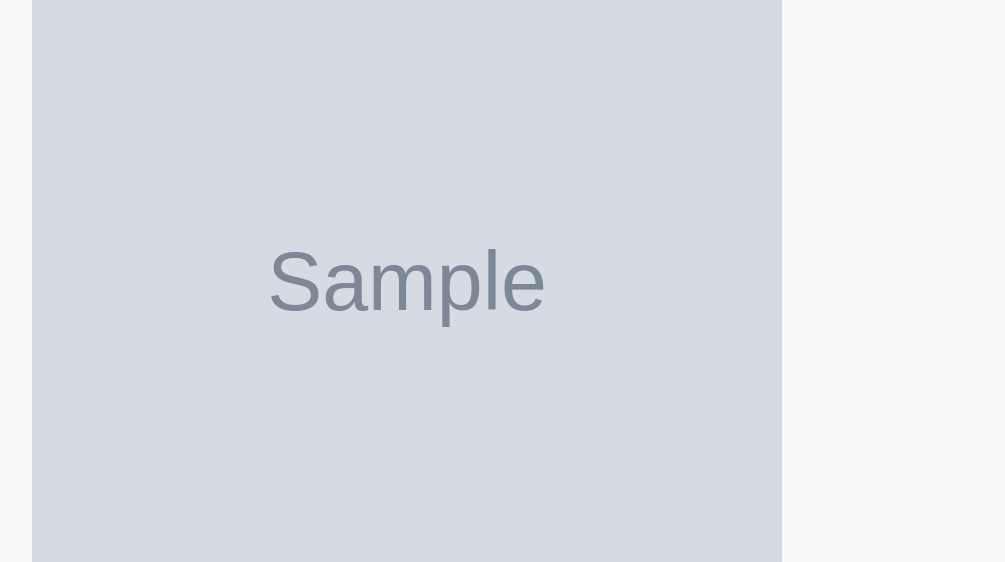
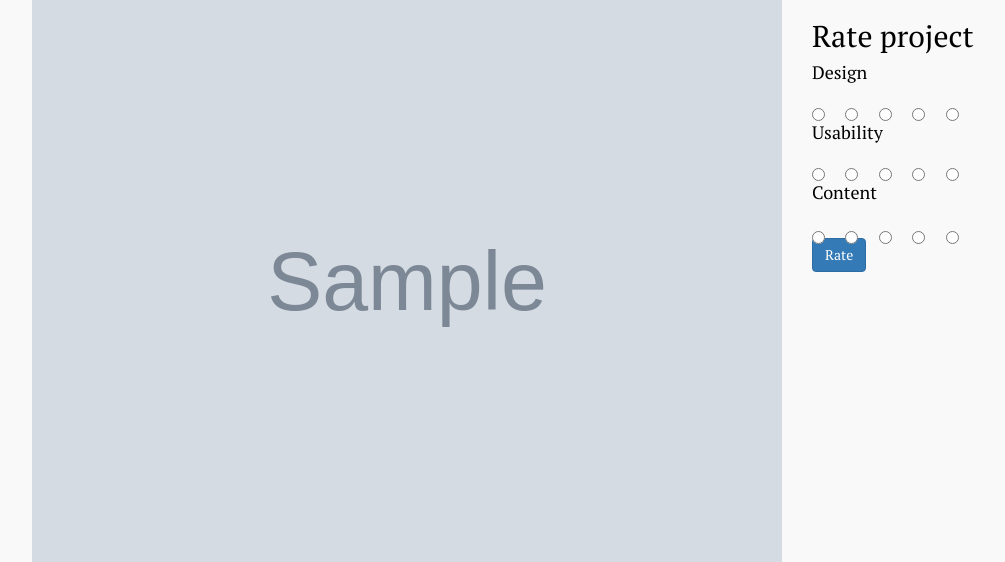
Before and after one commit to Collin9726/app.grade, a Django app: template gradeapp/templates/project.html in a window 1280 px wide. Shown: the top 562 px of the page, without its empty margins (38-1043 px from the left). Run offline with Django 3.2, Linux system fonts and the light colour scheme; the template is opened without the code that fills it: most values are stand-ins (such as "Sample title", 1, 10 or a date in 2020); grey boxes marked "Sample" are stand-in pictures; some libraries are stand-ins or nearby versions.

Commit message:
let a user rate a project

```diff
--- a/gradeapp/templates/project.html
+++ b/gradeapp/templates/project.html
@@ -7,7 +7,7 @@
 
 <div class="container">
     <div class="row">
-        <div class="col-xs-8">
+        <div class="col-xs-12 col-md-8">
             <img src="{{project.cover_image.url}}" alt="Project cover image">
             <hr>
             <h2>{{project.title}}</h2>
@@ -23,9 +23,74 @@
                 <li>Overall: {{project.overall_score}}</li>
             </ul>
         </div>
+        <div class="col-xs-12 col-md-4">
+            <h2>Rate project</h2>
+            <form id="rating_form">
+                {%csrf_token%}
+
+                <h4>Design</h4>
+                <label class="radio-inline">
+                    <input type="radio" name="designradio" value="1">
+                </label>
+                <label class="radio-inline">
+                    <input type="radio" name="designradio" value="2">
+                </label>
+                <label class="radio-inline">
+                    <input type="radio" name="designradio" value="3">
+                </label>
+                <label class="radio-inline">
+                    <input type="radio" name="designradio" value="4">
+                </label>
+                <label class="radio-inline">
+                    <input type="radio" name="designradio" value="5">
+                </label>
+
+                <h4>Usability</h4>
+                <label class="radio-inline">
+                    <input type="radio" name="usabilityradio" value="1">
+                </label>
+                <label class="radio-inline">
+                    <input type="radio" name="usabilityradio" value="2">
+                </label>
+                <label class="radio-inline">
+                    <input type="radio" name="usabilityradio" value="3">
+                </label>
+                <label class="radio-inline">
+                    <input type="radio" name="usabilityradio" value="4">
+                </label>
+                <label class="radio-inline">
+                    <input type="radio" name="usabilityradio" value="5">
+                </label>
+
+                <h4>Content</h4>
+                <label class="radio-inline">
+                    <input type="radio" name="contentradio" value="1">
+                </label>
+                <label class="radio-inline">
+                    <input type="radio" name="contentradio" value="2">
+                </label>
+                <label class="radio-inline">
+                    <input type="radio" name="contentradio" value="3">
+                </label>
+                <label class="radio-inline">
+                    <input type="radio" name="contentradio" value="4">
+                </label>
+                <label class="radio-inline">
+                    <input type="radio" name="contentradio" value="5">
+                </label>
+
+                <input type="text" value="{{project.id}}" class="no-display" name="this_project">
+
+                <button class="btn btn-primary" type="submit">Rate</button>
+
+            </form>
+        </div>
     </div>
 </div>
 
+{% endblock %}
 
-
+{% block scripts %}
+{{block.super}}
+  <script type="text/javascript" src="{%static 'js/gradeapp.js'%}"></script>
 {% endblock %}
--- a/gradeapp/urls.py
+++ b/gradeapp/urls.py
@@ -17,6 +17,7 @@ urlpatterns=[
     # url(r'^search/$',views.search_profile,name = 'search-profile'),
     url(r'^userprofile/(\d+)',views.user_profile,name = 'user-profile'),
     url(r'^viewproject/(\d+)',views.view_project,name = 'view-project'),
+    url(r'^ajax/rateproject/$', views.rate_project, name='rate-project')
 ]
 if settings.DEBUG:
     urlpatterns+= static(settings.MEDIA_URL, document_root = settings.MEDIA_ROOT)
--- a/static/css/gradeapp.css
+++ b/static/css/gradeapp.css
@@ -206,3 +206,8 @@ img {
     width: 100%;
     object-fit: cover;
   }
+
+
+.no-display{
+  visibility: hidden;
+}
--- a/static/js/gradeapp.js
+++ b/static/js/gradeapp.js
@@ -0,0 +1,19 @@
+$(document).ready(function(){
+    $('#rating_form').submit(function(event){
+      event.preventDefault()
+      event.stopImmediatePropagation();
+      form = $("#rating_form")
+
+      $.ajax({
+        'url':'/ajax/rateproject/',
+        'type':'POST',
+        'data':form.serialize(),
+        'dataType':'json',
+        'success': function(data){
+          alert(data['success'])
+        },
+      })// END of Ajax method
+
+    }) // End of submit event
+
+  })
```
Also changed, not shown: gradeapp/models.py (+13 -0 lines), gradeapp/views.py (+25 -1 lines), gradeapp/migrations/0003_rating.py (added).
